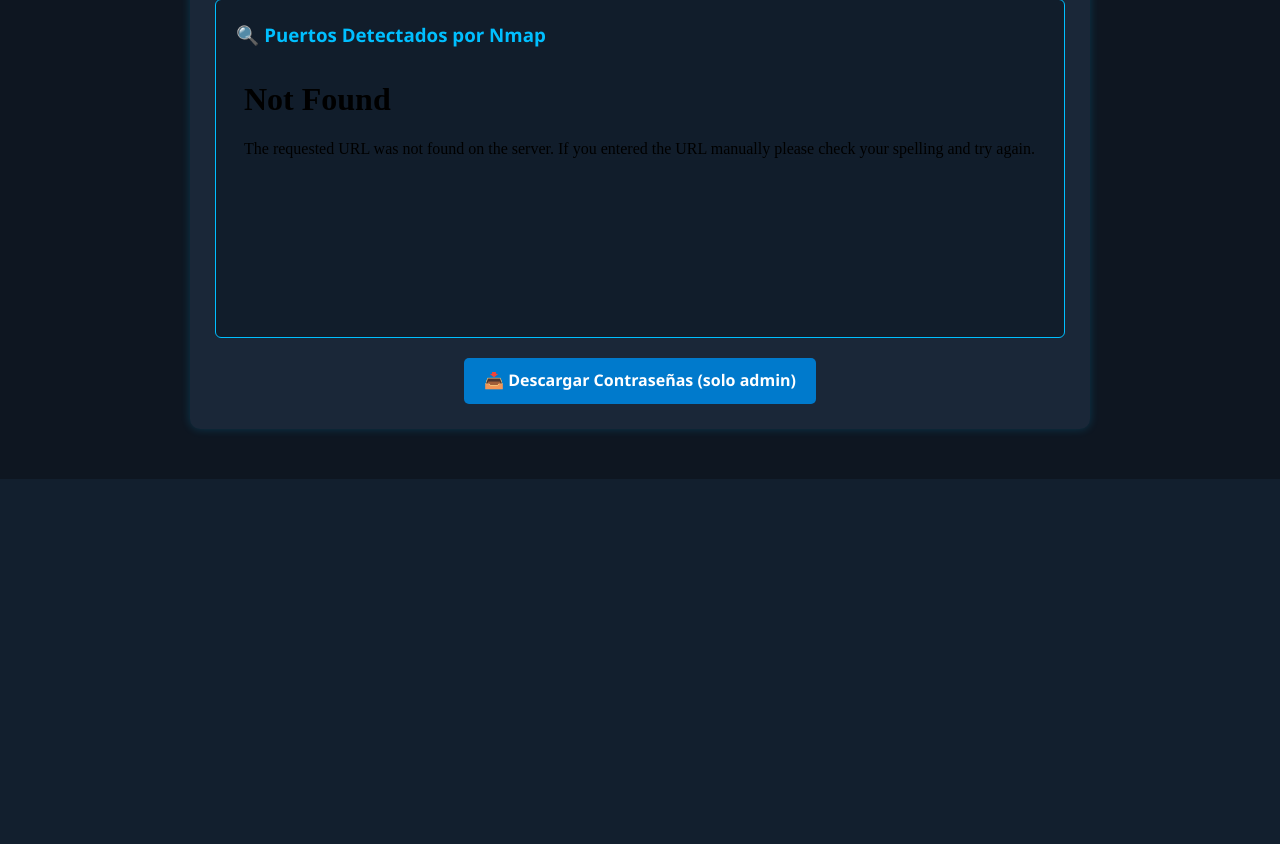
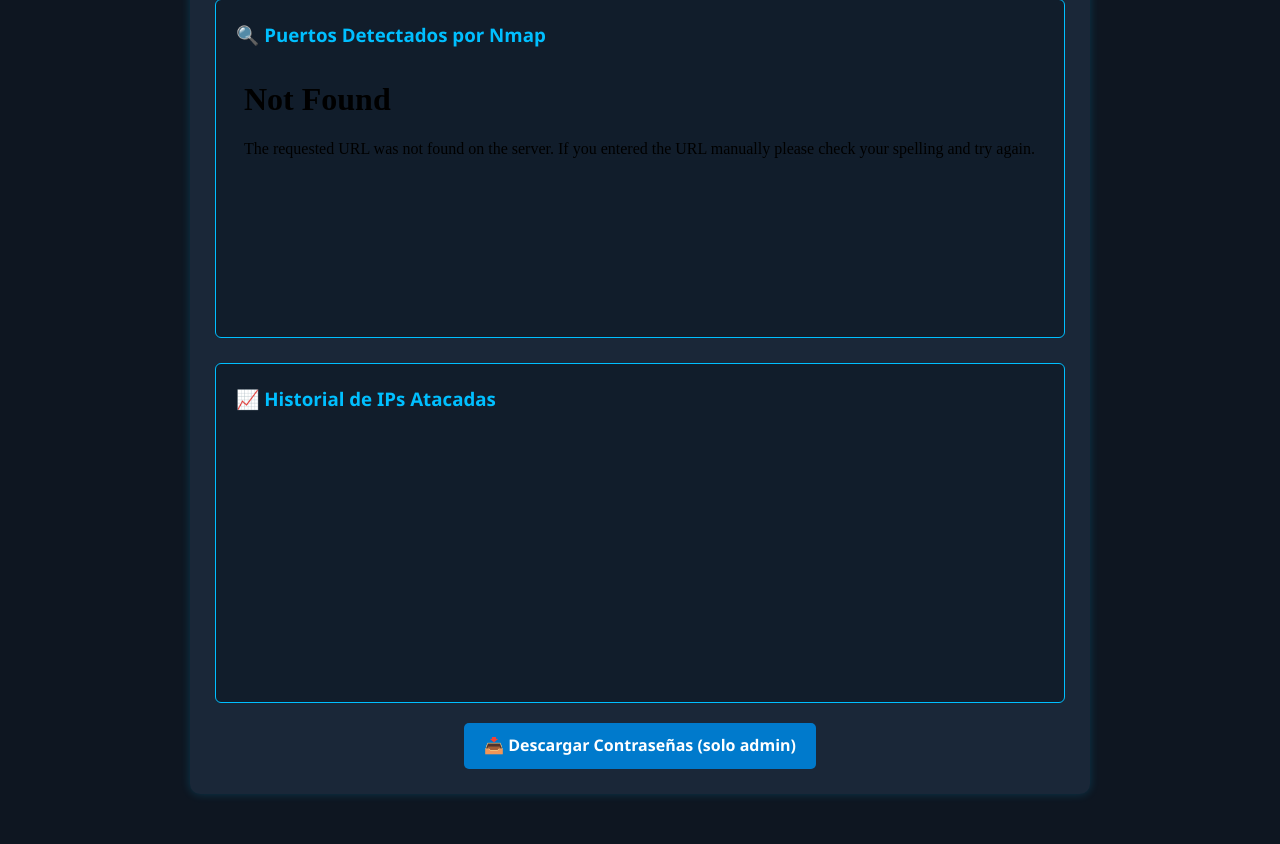
Before and after one commit to vgonsie/Proyecto-ASIR2, a Flask app: template flask-app/templates/grafana.html in a window 1280 px wide. Shown: the part 546-1390 px from the top of the page. Before the commit the page ends 1025 px from the top, so only its background shows below. Run offline with Flask 2, Linux system fonts and the light colour scheme; the template is opened without the code that fills it, so the values that code supplies are empty.

Commit message:
Add files via upload

```diff
--- a/flask-app/templates/grafana.html
+++ b/flask-app/templates/grafana.html
@@ -35,6 +35,17 @@
             </iframe>
         </div>
 
+	<div class="output-box">
+    	    <h3>📈 Historial de IPs Atacadas</h3>
+       	    <iframe
+		src="http://localhost:3000/d-solo/8ea2155e-e6a5-433d-8782-3f8272dad15b/historial-de-ips-atacadas?orgId=1&from=1749368617696&to=1749390217696&timezone=browser&panelId=1&__feature.dashboardSceneSolo"
+		width="100%"
+		height="250"
+		frameborder="0">
+	    </iframe>
+	</div>
+
+
         <div style="text-align:center;">
             <a href="{{ url_for('download_passwords') }}" class="btn-download">
                 📥 Descargar Contraseñas (solo admin)
```
